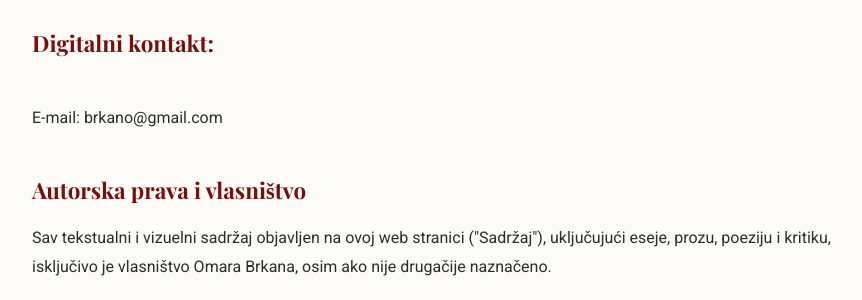
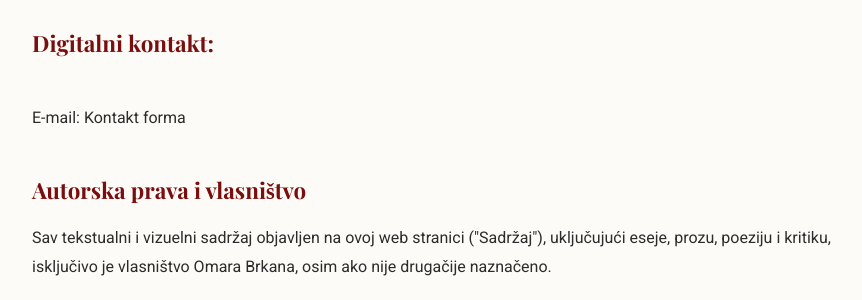
Before and after one commit to omarbrkan/omarbrkan.github.io, a Jekyll site: the page built from pravila.html, in a window 1280 px wide and 900 px high, scrolled down 462 px. Shown: the part 152-452 px from the top of the window, without its empty margins (208-1070 px from the left). Built offline with Jekyll 4.4.1, drawn with Linux system fonts in a browser that asks for light colours.

Commit message:
Update pravila.html

```diff
--- a/pravila.html
+++ b/pravila.html
@@ -10,7 +10,7 @@ title: Pravila korištenja i autorska prava
     <h3>Vlasnik i odgovorni autor:</h3><br>
     Omar Brkan</p>
     <h3>Digitalni kontakt:</h3><br>
-    E-mail: brkano@gmail.com</p>
+    E-mail: Kontakt forma</p>
 
     <h3>Autorska prava i vlasništvo</h3>
     <p>Sav tekstualni i vizuelni sadržaj objavljen na ovoj web stranici ("Sadržaj"), uključujući eseje, prozu, poeziju i kritiku, isključivo je vlasništvo Omara Brkana, osim ako nije drugačije naznačeno.</p>
```
